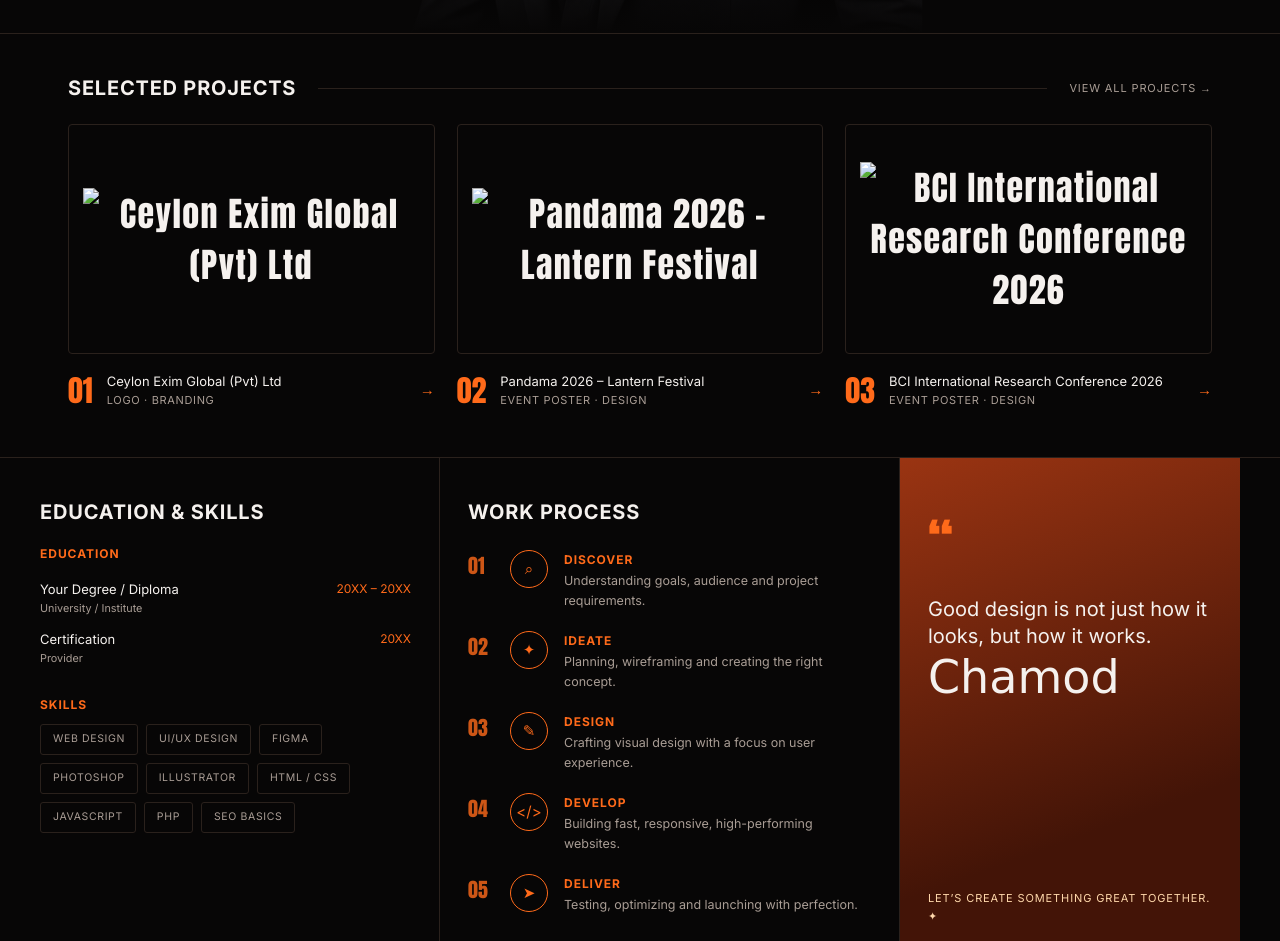
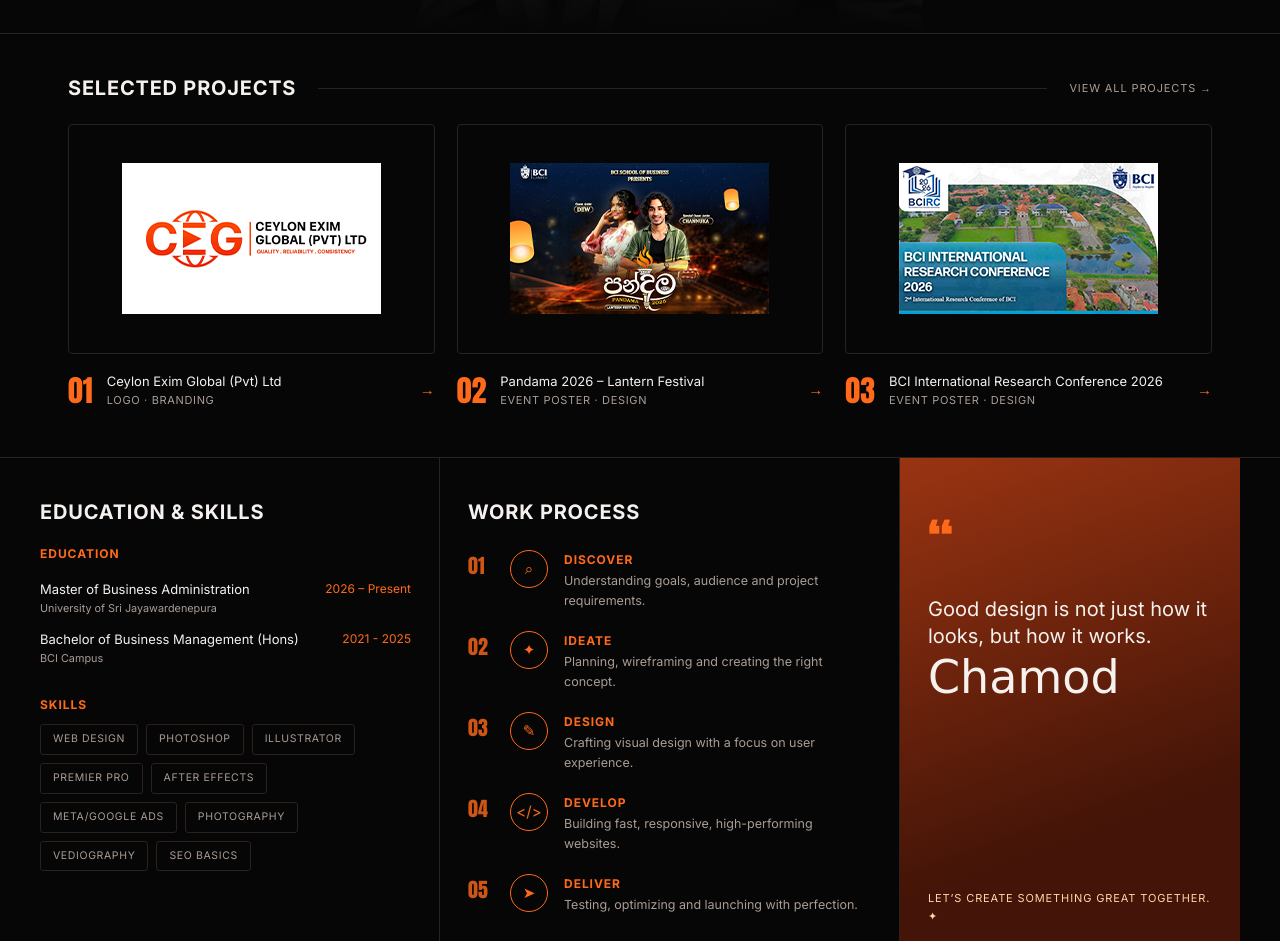
Before and after one commit to lasinduamarasinghe/chamodlasindu, a plain HTML site: page index.html in a window 1280 px wide. Shown: the part 727-1668 px from the top of the page. Drawn offline with Linux system fonts and the light colour scheme; a web font is replaced by a local one.

Commit message:
Revise portfolio content and project images
Updated portfolio details including roles, projects, and contact information.

```diff
--- a/index.html
+++ b/index.html
@@ -5,14 +5,14 @@
 <link rel="stylesheet" href="https://fonts.googleapis.com/css2?family=Anton&family=Inter:wght@400;500;600;700&family=Mrs+Saint+Delafield&display=swap">
 <link rel="stylesheet" href="style.css"></head><body>
 <!-- ========== TOP BAR ========== -->
-<div class="w"><div class="top"><div><b>WEB DESIGNER</b>DIGITAL CREATOR</div><div>AVAILABLE FOR FREELANCE ✦</div></div></div>
+<div class="w"><div class="top"><div><b>DIGITAL CREATOR</b>DIGITAL MARKETER</div><div>AVAILABLE FOR FREELANCE ✦</div></div></div>
 
 <!-- ========== HERO (name, photo, stats) ========== -->
 <div class="hero"><div class="big">PORTFOLIO</div>
 <div class="me"><img alt="Chamod Lasindu" src="me.png"></div>
 <div class="w" style="position:relative"><div class="hl"><p class="hello">Hello, I’m</p><h1>Chamod<br>Lasindu</h1>
-<div class="role">WEB DESIGNER &amp;<br>UI/UX CREATOR</div>
-<p>I design and build stylish, user-focused experiences that combine creativity with strategy. Clean design, smooth interactions, details that make a difference.</p>
+<div class="role">DIGITAL CREATOR &amp;<br>DIGITAL MARKETER</div>
+<p>Creative strategist turning ideas into visual stories through graphic design, photography, videography, video editing, and digital marketing. Details that drive impact.</p>
 <div class="avail"><span class="dot"></span>BASED IN SRI LANKA · WORKING WORLDWIDE</div></div>
 <div class="tag"><i>✦</i>Turning ideas into powerful digital experiences.</div>
 <div class="stats"><div><b>3+</b><span>Years<br>Experience</span></div><div><b>40+</b><span>Projects<br>Completed</span></div><div><b>20+</b><span>Happy<br>Clients</span></div></div></div></div>
@@ -21,15 +21,15 @@
 <section><div class="w"><div class="sh"><h2>Selected Projects</h2><hr><a href="#">VIEW ALL PROJECTS →</a></div>
 <div class="grid3">
 <a class="card" href="#">
-  <div class="th has-img"><img src="project1.jpg" alt="Ceylon Exim Global (Pvt) Ltd" loading="lazy"></div>
+  <div class="th has-img"><img src="ceg.jpg" alt="Ceylon Exim Global (Pvt) Ltd" loading="lazy"></div>
   <div class="m"><b>01</b><div>Ceylon Exim Global (Pvt) Ltd<small>LOGO · BRANDING</small></div><em>→</em></div>
 </a>
 <a class="card" href="#">
-  <div class="th has-img"><img src="project2.jpg" alt="Pandama 2026 – Lantern Festival" loading="lazy"></div>
+  <div class="th has-img"><img src="pandama.jpg" alt="Pandama 2026 – Lantern Festival" loading="lazy"></div>
   <div class="m"><b>02</b><div>Pandama 2026 – Lantern Festival<small>EVENT POSTER · DESIGN</small></div><em>→</em></div>
 </a>
 <a class="card" href="#">
-  <div class="th has-img"><img src="project3.jpg" alt="BCI International Research Conference 2026" loading="lazy"></div>
+  <div class="th has-img"><img src="research.jpg" alt="BCI International Research Conference 2026" loading="lazy"></div>
   <div class="m"><b>03</b><div>BCI International Research Conference 2026<small>EVENT POSTER · DESIGN</small></div><em>→</em></div>
 </a>
 </div></div></section>
@@ -37,9 +37,9 @@
 <!-- ========== EDUCATION / SKILLS  |  WORK PROCESS  |  QUOTE ========== -->
 <div class="w two" style="padding:0;display:grid">
 <div><h2>Education &amp; Skills</h2><div class="lab">EDUCATION</div>
-<div class="ed"><div>Your Degree / Diploma<small>University / Institute</small></div><span>20XX – 20XX</span></div>
-<div class="ed"><div>Certification<small>Provider</small></div><span>20XX</span></div>
-<div class="lab">SKILLS</div><div class="chips"><span>Web Design</span><span>UI/UX Design</span><span>Figma</span><span>Photoshop</span><span>Illustrator</span><span>HTML / CSS</span><span>JavaScript</span><span>PHP</span><span>SEO Basics</span></div></div>
+<div class="ed"><div>Master of Business Administration<small>University of Sri Jayawardenepura</small></div><span>2026 – Present</span></div>
+<div class="ed"><div>Bachelor of Business Management (Hons)<small>BCI Campus</small></div><span>2021 - 2025</span></div>
+<div class="lab">SKILLS</div><div class="chips"><span>Web Design</span><span>Photoshop</span><span>Illustrator</span><span>Premier Pro</span><span>After Effects</span><span>Meta/Google Ads</span><span>Photography</span><span>Vediography</span><span>SEO Basics</span></div></div>
 <div><h2>Work Process</h2><div style="margin-top:18px">
 <div class="step"><b>01</b><i>⌕</i><div><h4>DISCOVER</h4><p>Understanding goals, audience and project requirements.</p></div></div>
 <div class="step"><b>02</b><i>✦</i><div><h4>IDEATE</h4><p>Planning, wireframing and creating the right concept.</p></div></div>
@@ -52,7 +52,7 @@
 <!-- ========== CONTACT + SOCIAL LINKS ========== -->
 <div class="w"><div class="contact" style="padding:44px 0 10px">
 <div><h3>Let’s work<br>together ✦</h3><p style="color:var(--mut);font-size:13px;max-width:280px">I’m open for new projects and collaborations. Let’s create something amazing that drives results.</p><a class="btn" href="mailto:chamodlasinduamarasinghe@gmail.com"><i>→</i>AVAILABLE FOR FREELANCE</a></div>
-<div class="ct"><a href="mailto:chamodlasinduamarasinghe@gmail.com"><i>✉</i>chamodlasinduamarasinghe@gmail.com</a><a href="#"><i>◎</i>www.yourdomain.com</a><a href="tel:+94714754217"><i>✆</i>+94 71 475 4217</a><a href="#"><i>⌖</i>Wennappuwa, Sri Lanka</a></div>
+<div class="ct"><a href="mailto:chamodlasinduamarasinghe@gmail.com"><i>✉</i>chamodlasinduamarasinghe@gmail.com</a><a href="#"><i>◎</i>www.chamodlasindu.com</a><a href="tel:+94714754217"><i>✆</i>+94 71 475 4217</a><a href="#"><i>⌖</i>Wennappuwa, Sri Lanka</a></div>
 <div class="lap">WE DESIGN<br>DIGITAL<br>EXPERIENCES</div></div>
 <div class="soc"><a href="https://www.behance.net/chamodlasindu">Behance</a><a href="https://www.linkedin.com/in/chamodlasindu">LinkedIn</a><a href="https://www.instagram.com/chamod_amarasinghe/">Instagram</a><a href="https://web.facebook.com/c.lasindu/">Facebook</a><a href="https://www.tiktok.com/@c.lasindu">TikTok</a></div></div>
 </body></html>
```
